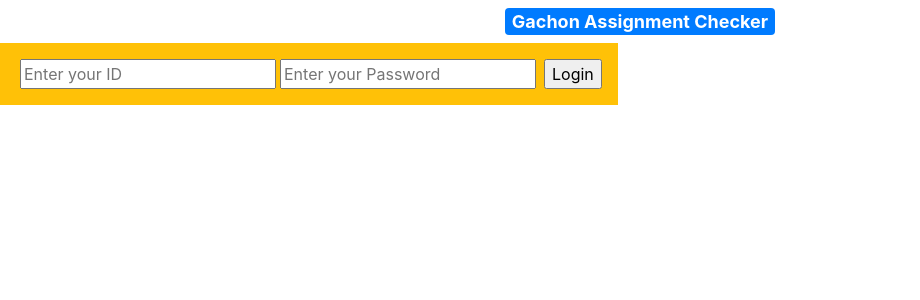
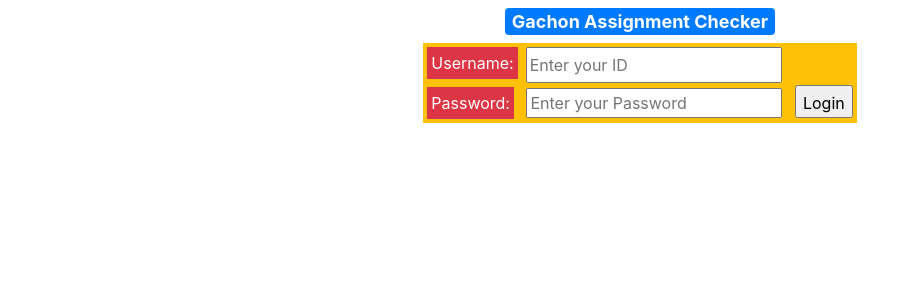
Before and after one commit to gangmanm/GachonAssignChecker, a Django app: page / in a window 1280 px wide. Shown: the top 300 px of the page, without its empty margins (0-920 px from the left). Run offline with Django 3.2, Linux system fonts and the light colour scheme; data that the repository does not hold is empty; some libraries are stand-ins or nearby versions.

Commit message:
디자인 수정

```diff
--- a/base/templates/base/home.html
+++ b/base/templates/base/home.html
@@ -7,6 +7,11 @@
     <meta http-equiv="X-UA-Compatible" content="IE=edge">
     <meta name="viewport" content="width=device-width, initial-scale=1.0">
 
+
+    <!-- 애드 센스 광고 영역 -->
+    <script async src="https://pagead2.googlesyndication.com/pagead/js/adsbygoogle.js?client=ca-pub-4209043687585263"
+    crossorigin="anonymous"></script>
+
     <script src="https://code.jquery.com/jquery-3.3.1.slim.min.js" integrity="sha384-q8i/X+965DzO0rT7abK41JStQIAqVgRVzpbzo5smXKp4YfRvH+8abtTE1Pi6jizo" crossorigin="anonymous"></script>
 
     <script src="{% static 'styles/script.js' %}"></script>
@@ -15,9 +20,6 @@
     <script src="https://cdnjs.cloudflare.com/ajax/libs/popper.js/1.14.7/umd/popper.min.js" integrity="sha384-UO2eT0CpHqdSJQ6hJty5KVphtPhzWj9WO1clHTMGa3JDZwrnQq4sF86dIHNDz0W1" crossorigin="anonymous"></script>
     <script src="https://stackpath.bootstrapcdn.com/bootstrap/4.3.1/js/bootstrap.min.js" integrity="sha384-JjSmVgyd0p3pXB1rRibZUAYoIIy6OrQ6VrjIEaFf/nJGzIxFDsf4x0xIM+B07jRM" crossorigin="anonymous"></script>
 
-    <!-- 애드 센스 광고 영역 -->
-    <script async src="https://pagead2.googlesyndication.com/pagead/js/adsbygoogle.js?client=ca-pub-4209043687585263"
-     crossorigin="anonymous"></script>
 
 
     <title>Gachon Assignment Checker</title>
@@ -27,21 +29,24 @@
     </style>
 </head>
 <body>
-    <div class="flex-container">
+       <div class="flex-container">
         <span class="badge badge-primary badge-pil mt-2 mb-2 title">Gachon Assignment Checker</span>
         </div>
             <form method=”GET”>
-                <div class="d-inline-flex pl-3 pr-3 mb-2 bd-highlight badge-warning" >
-                    <!--<label for="username" class="p-1 mb-2 bg-primary text-white">Username:</label> -->
-                    <input class="mt-3 mb-3 mr-1 ml-1" type="text" id="username" name="username" placeholder="Enter your ID">
-                 <!--  <label for="password" class="p-1 mb-2 bg-primary text-white">Password:</label>-->
-                    <input class="mt-3 mb-3 mr-2 "type="password" id="pass" name="password" placeholder="Enter your Password">
-                <input class="mt-3 mb-3 mr-10" type="submit" value="Login">
+                <div class="flex-container mb-2">
+                <div class="bd-highlight badge-warning" >
+                    <div class="d-flex">
+                    <label for="username" class="p-1 m-1 badge-danger badge-pil text-white">Username:</label>
+                    <input class="mt-1 mr-1 ml-1" type="text" id="username" name="username" placeholder="Enter your ID">
+                    </div>
+
+                    <label for="password" class="p-1 m-1 badge-danger badge-pil text-white">Password:</label>
+                    <input class="mt-1 ml-1 mr-2 "type="password" id="pass" name="password" placeholder="Enter your Password">
+                    <input class="pt-1 mb-1 mr-1" type="submit" value="Login">
                 </div>
+               </div>
 
             </form>
-
-    </form>
     <script>
         $('a[data-toggle="tab"]').on('shown.bs.tab', function (e) {
         var target = $(e.target).attr("href") // activated tab
```
Also changed, not shown: static/styles/main.css (indentation only).
